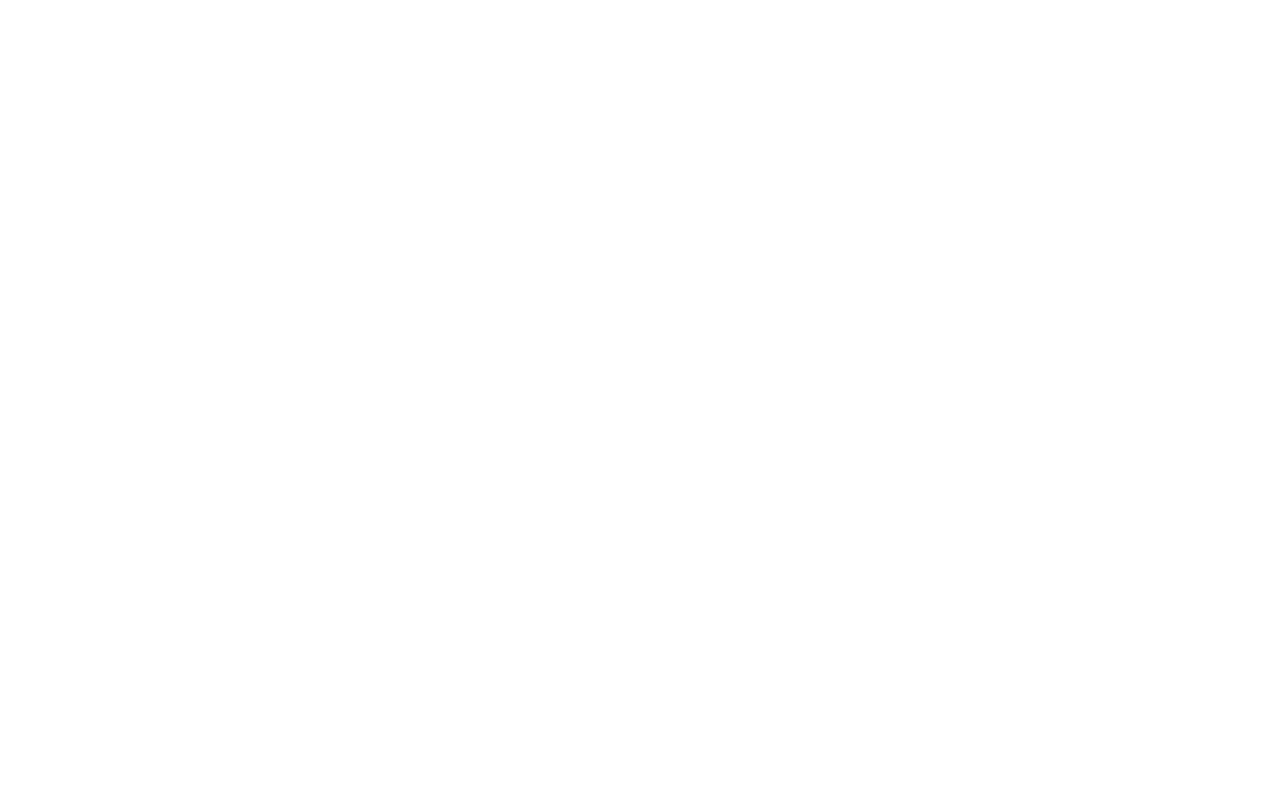
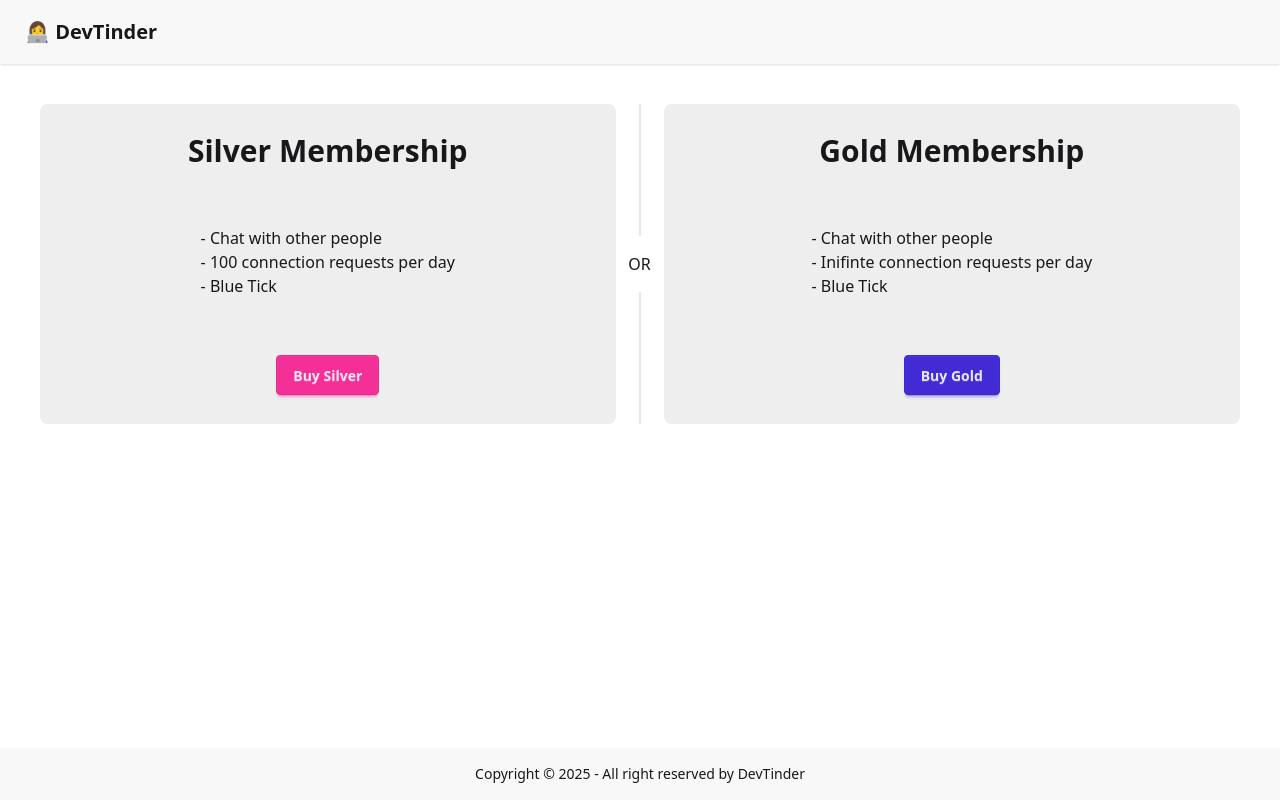
Before and after one commit to kalyonnii/devTinder-web, a React (Vite) app: page /premium in a window 1280 px wide. Before the commit this address had no page. Built offline with nearby package versions, Linux system fonts and the light colour scheme; no server answers.

Commit message:
`feat: deploy changes, add premium feature and razorpay integration`

```diff
--- a/index.html
+++ b/index.html
@@ -5,6 +5,7 @@
     <link rel="icon" type="image/svg+xml" href="/vite.svg" />
     <meta name="viewport" content="width=device-width, initial-scale=1.0" />
     <title>DevTender</title>
+    <script src="https://checkout.razorpay.com/v1/checkout.js"></script>
   </head>
   <body>
     <div id="root"></div>
--- a/src/App.tsx
+++ b/src/App.tsx
@@ -10,6 +10,7 @@
 import Requests from "./components/Requests";
 import SignUp from "./components/SignUp";
 import Chat from "./components/Chat";
+import Premium from "./components/Premium";
 
 function App() {
   return (
@@ -25,6 +26,7 @@
               <Route path="/connections" element={<Connections />} />
               <Route path="/requests" element={<Requests />} />
               <Route path="/signup" element={<SignUp />} />
+              <Route path="/premium" element={<Premium />} />
 
               <Route path="/chat/:toUserId" element={<Chat />} />
 
--- a/src/components/Navbar.tsx
+++ b/src/components/Navbar.tsx
@@ -53,11 +53,15 @@
                     <span className="badge">New</span>
                   </Link>
                 </li>
+
                 <li>
                   <Link to="/connections">Connections</Link>
                 </li>
                 <li>
                   <Link to="/requests">Requests</Link>
+                </li>
+                <li>
+                  <Link to="/premium">Premium</Link>
                 </li>
                 <li>
                   <a onClick={handleLogout}>Logout</a>
--- /dev/null
+++ b/src/components/Premium.tsx
@@ -0,0 +1,73 @@
+import axios from "axios";
+import { BASE_URL } from "../utils/constants";
+
+const Premium = () => {
+  const handleBuyClick = async (type) => {
+    const order = await axios.post(
+      BASE_URL + "/payment/create",
+      { membershipType: type },
+      { withCredentials: true }
+    );
+    const { amount, currency, keyId, orderId, notes } = order.data;
+    // Open Razorpay Checkout
+    const options = {
+      key: keyId, // Replace with your Razorpay key_id
+      amount, // Amount is in currency subunits. Default currency is INR. Hence, 50000 refers to 50000 paise
+      currency,
+      name: "DEV TINDER",
+      description: "Connect to Other Developers",
+      order_id: orderId, // This is the order_id created in the backend
+      // callback_url: "http://localhost:3000/payment-success", // Your success URL
+      prefill: {
+        name: notes.firstName + " " + notes.lastName,
+        email: notes.emailId,
+        contact: "9999999999"
+      },
+      theme: {
+        color: "#000"
+      }
+    };
+    const rzp = new window.Razorpay(options);
+    rzp.open();
+  };
+
+  return (
+    <div className="m-10">
+      <div className="flex w-full">
+        <div className="card bg-base-300 rounded-box grid h-80 grow place-items-center">
+          <h1 className="font-bold text-3xl">Silver Membership</h1>
+          <ul>
+            <li> - Chat with other people</li>
+            <li> - 100 connection requests per day</li>
+            <li> - Blue Tick</li>
+          </ul>
+          <button
+            onClick={() => handleBuyClick("silver")}
+            className="btn btn-secondary"
+          >
+            {" "}
+            Buy Silver
+          </button>
+        </div>
+        <div className="divider divider-horizontal">OR</div>
+        <div className="card bg-base-300 rounded-box grid h-80 grow place-items-center">
+          <h1 className="font-bold text-3xl"> Gold Membership</h1>
+          <ul>
+            <li> - Chat with other people</li>
+            <li> - Inifinte connection requests per day</li>
+            <li> - Blue Tick</li>
+          </ul>
+          <button
+            onClick={() => handleBuyClick("gold")}
+            className="btn btn-primary"
+          >
+            {" "}
+            Buy Gold
+          </button>
+        </div>
+      </div>
+    </div>
+  );
+};
+
+export default Premium;
```
Also changed, not shown: 1 other file (tests, documents, lock files or other folders).
